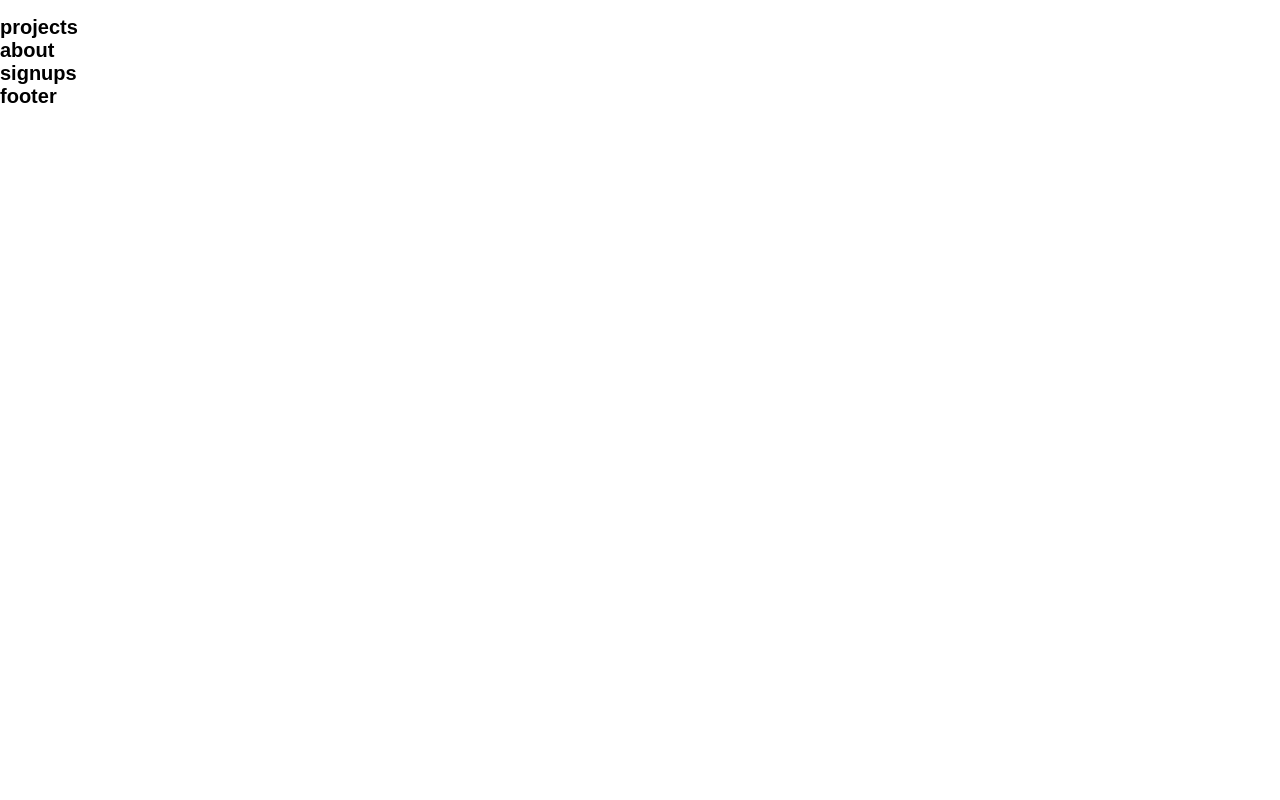
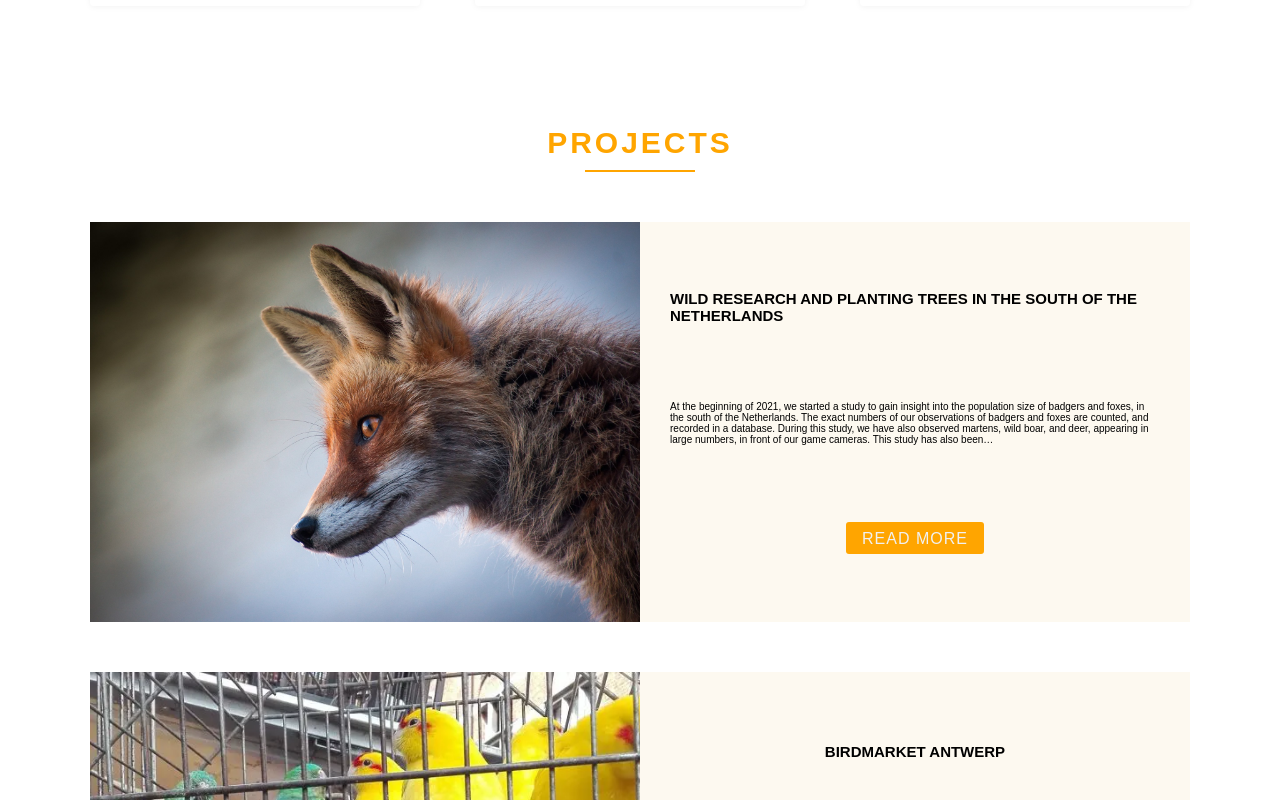
Before and after one commit to JoakimWretlind/faunawatch, a React (Create React App) app: page / in a window 1280 px wide. Shown: the part 960-1760 px from the top of the page. Before the commit the page ends 1068 px from the top, so only its background shows below. Built offline with nearby package versions, Linux system fonts and the light colour scheme; the HTML template or start-up script is replaced by a standard one.

Commit message:
added project section

```diff
--- a/src/components/pages/GetInvolved/Involved.styling.js
+++ b/src/components/pages/GetInvolved/Involved.styling.js
@@ -1,7 +1,6 @@
 import styled from 'styled-components';
 
 export const InvolvedSection = styled.section`
-    margin-top: 2rem;
     height: 100%;
     width: 100%;
     display: flex;
@@ -10,6 +9,7 @@ export const InvolvedSection = styled.section`
 `;
 
 export const InvolvedContainer = styled.div`
+    margin-top: 2rem;
     height: 100%;
     width: 100%;
     max-width: 116rem;
@@ -22,7 +22,7 @@ export const InvolvedContainer = styled.div`
 export const CardContainer = styled.div`
     height: 50vh;
     width: 100%;
-    margin: 3rem 0;
+    margin: 5rem 0;
     display: flex;
     justify-content: space-between;
     align-items: center;
--- /dev/null
+++ b/src/components/pages/Projects/ProjectCard.js
@@ -0,0 +1,34 @@
+import React from 'react';
+import {
+    SingleProject,
+    ImageContainer,
+    ProjectImg,
+    InfoContent,
+    ProjectHeader,
+    ProjectInfo
+} from './Projects.styling';
+import { BigBtn } from '../../sharedComponents';
+import { projectData } from './data';
+
+const ProjectCard = () => {
+    return (
+        <div>
+            {projectData.map(item => {
+                return (
+                    <SingleProject>
+                        <ImageContainer>
+                            <ProjectImg src={item.img} alt={item.imginfo} />
+                        </ImageContainer>
+                        <InfoContent>
+                            <ProjectHeader>{item.header}</ProjectHeader>
+                            <ProjectInfo>{item.text}</ProjectInfo>
+                            <BigBtn>{item.btn}</BigBtn>
+                        </InfoContent>
+                    </SingleProject>
+                )
+            })}
+        </div>
+    )
+}
+
+export default ProjectCard
--- a/src/components/pages/Projects/Projects.js
+++ b/src/components/pages/Projects/Projects.js
@@ -1,10 +1,22 @@
-import React from 'react'
+import React from 'react';
+import ProjectCard from './ProjectCard';
+import {
+    ProjectSection,
+    ProjectContainer
+} from './Projects.styling';
+import { MainHeader, Underline } from '../../sharedComponents';
 
 const Projects = () => {
     return (
-        <div>
-            <h1>projects</h1>
-        </div>
+        <>
+            <ProjectSection>
+                <ProjectContainer>
+                    <MainHeader>projects</MainHeader>
+                    <Underline />
+                    <ProjectCard />
+                </ProjectContainer>
+            </ProjectSection>
+        </>
     )
 }
 
--- /dev/null
+++ b/src/components/pages/Projects/Projects.styling.js
@@ -0,0 +1,63 @@
+import styled from 'styled-components';
+
+export const ProjectSection = styled.section`
+    height: 100%;
+    width: 100%;
+    display: flex;
+    justify-content: center;
+    align-items: center;
+`;
+
+export const ProjectContainer = styled.div`
+    margin-top: 2rem;
+    height: 100%;
+    width: 100%;
+    max-width: 116rem;
+    padding: 0 3rem;
+    display: flex;
+    flex-direction: column;
+    align-items: center;
+`;
+
+export const SingleProject = styled.div`
+    height: 50vh;
+    width: 100%;
+    margin-top: 5rem;
+    display: flex;
+    flex-wrap: wrap;
+    align-items: center;
+`;
+
+export const ImageContainer = styled.div`
+    overflow: hidden;
+    height: 50vh;
+    width: 50%;
+    display: flex;
+    justify-content: center;
+    align-items: center;
+`;
+
+export const ProjectImg = styled.img`
+    height: 100%;
+    object-fit: cover;
+`;
+
+export const InfoContent = styled.div`
+    width: 50%;
+    height: 100%;
+    padding: 3rem;
+    display: flex;
+    flex-direction: column;
+    justify-content: space-around;
+    align-items: center;
+    background: #FDF9F0;
+`;
+
+export const ProjectHeader = styled.h2`
+    text-transform: uppercase;
+    align-items: flex-start;
+`;
+
+export const ProjectInfo = styled.p`
+    align-items: flex-start;
+`;
--- /dev/null
+++ b/src/components/pages/Projects/data.js
@@ -0,0 +1,21 @@
+import Fox from '../../assets/images/Fox.jpg';
+import Birds from '../../assets/images/Birds.jpg';
+
+export const projectData = [
+    {
+        id: 1,
+        header: "WILD RESEARCH AND PLANTING TREES IN THE SOUTH OF THE NETHERLANDS",
+        text: "At the beginning of 2021, we started a study to gain insight into the population size of badgers and foxes, in the south of the Netherlands. The exact numbers of our observations of badgers and foxes are counted, and recorded in a database. During this study, we have also observed martens, wild boar, and deer, appearing in large numbers, in front of our game cameras. This study has also been…",
+        btn: "read more",
+        img: Fox,
+        imginfo: "fox"
+    },
+    {
+        id: 2,
+        header: "BIRDMARKET ANTWERP",
+        text: "As one of the last countries in Europe, Belgium still allows pets, such as rabbits, hamsters, guinea pigs, poultry and exotic birds to be sold on the market. Therefore, Faunawatch Specialists have conducted research into the welfare of animals at the Antwerp Bird Market (Vogelenmarkt) based on the 5 freedoms, on which the European Union law for improving animal welfare is based. These 5 freedoms are as follows: Animals are…",
+        btn: "read the resulta",
+        img: Birds,
+        imginfo: "birds"
+    }
+]
```
Also changed, not shown: src/components/assets/images/Birds.jpg (added).
